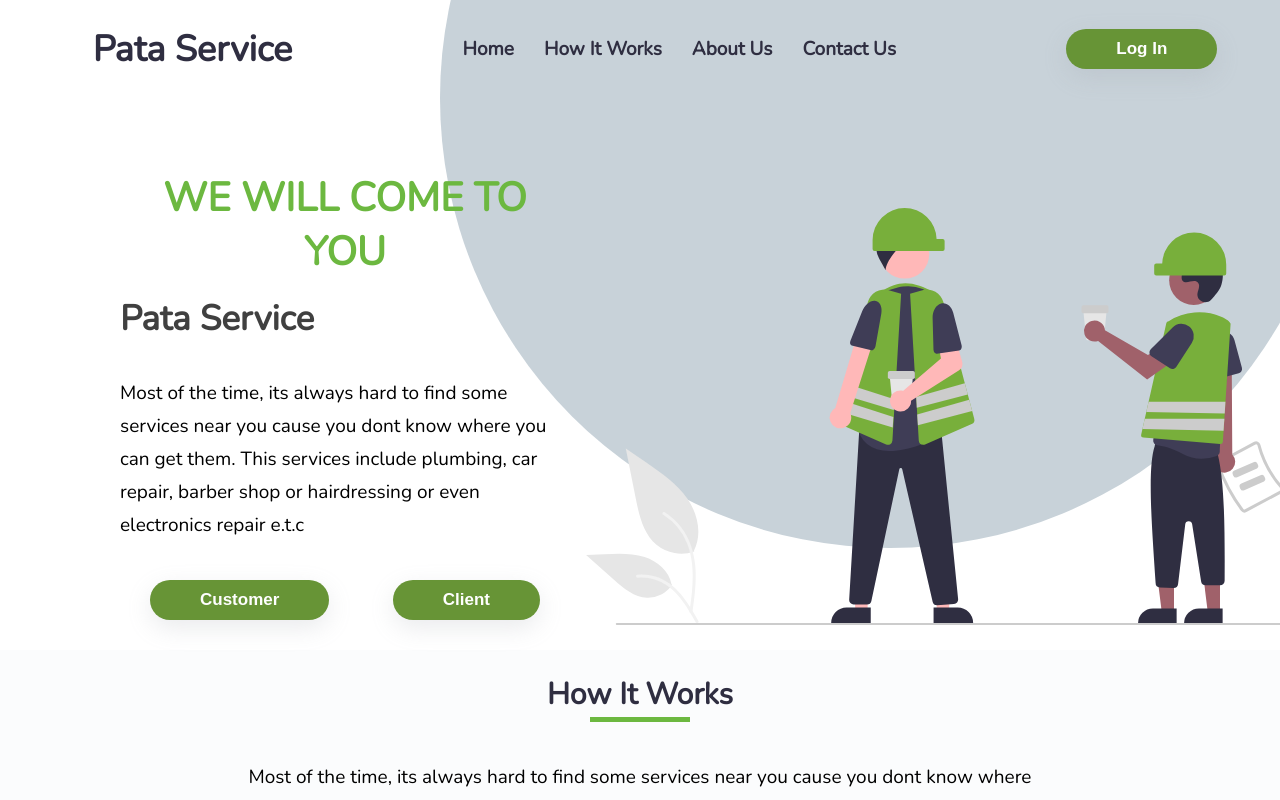
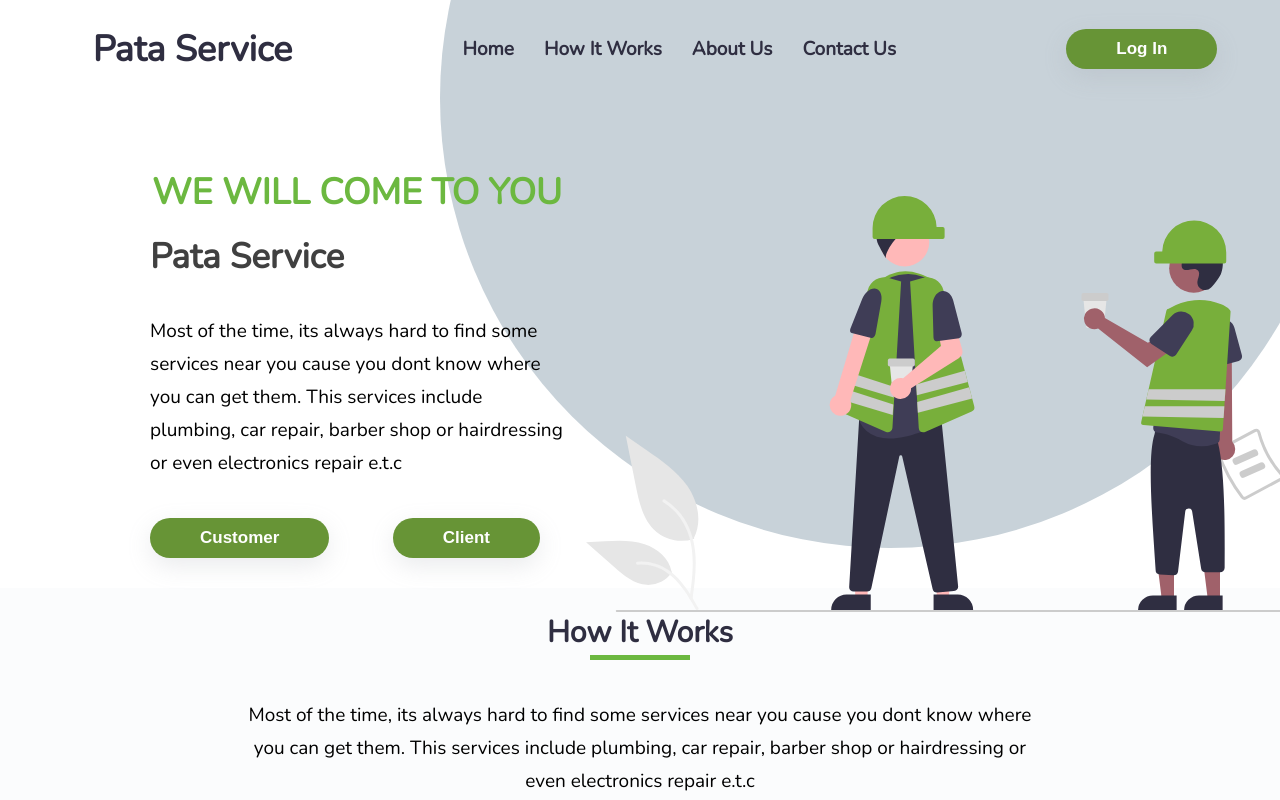
Before and after one commit to TrekHub/Pata-service, a plain HTML site: page index.html in a window 1280 px wide. Drawn offline with nearby package versions, Linux system fonts and the light colour scheme.

Commit message:
fix the banner

```diff
--- a/style.css
+++ b/style.css
@@ -145,7 +145,8 @@ header {
 
 .banner-info h1 {
   font-weight: 900;
-  font-size: 40px;
+  font-size: 36px;
+  margin-left: 24px;
   color: #6cb840;
   margin-bottom: 0px;
 }
@@ -154,11 +155,13 @@ header {
   font-size: 35px;
   color: #404040;
   margin-top: 16px;
+  margin-left: 30px;
   margin-bottom: 16px;
 }
 
 .banner-info p {
   line-height: 33px;
+  margin-left: 30px;
   margin-bottom: 8px;
   font-size: 19px;
 }
```
